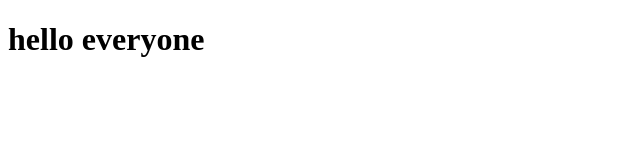
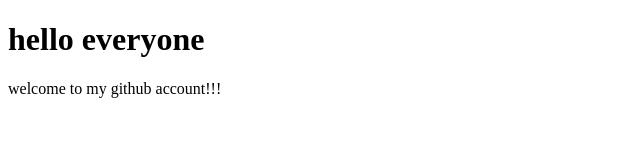
Before and after one commit to jyokhedkar0187/github-preactice0, a plain HTML site: page index.html in a window 1280 px wide. Shown: the whole page, without its empty margins (0-640 px from the left). Drawn offline with Linux system fonts and the light colour scheme.

Commit message:
welcome file added

```diff
--- a/index.html
+++ b/index.html
@@ -6,5 +6,6 @@
 </head>
 <body>
     <h1>hello everyone</h1>
+    welcome to my github account!!!
 </body>
 </html>
```
